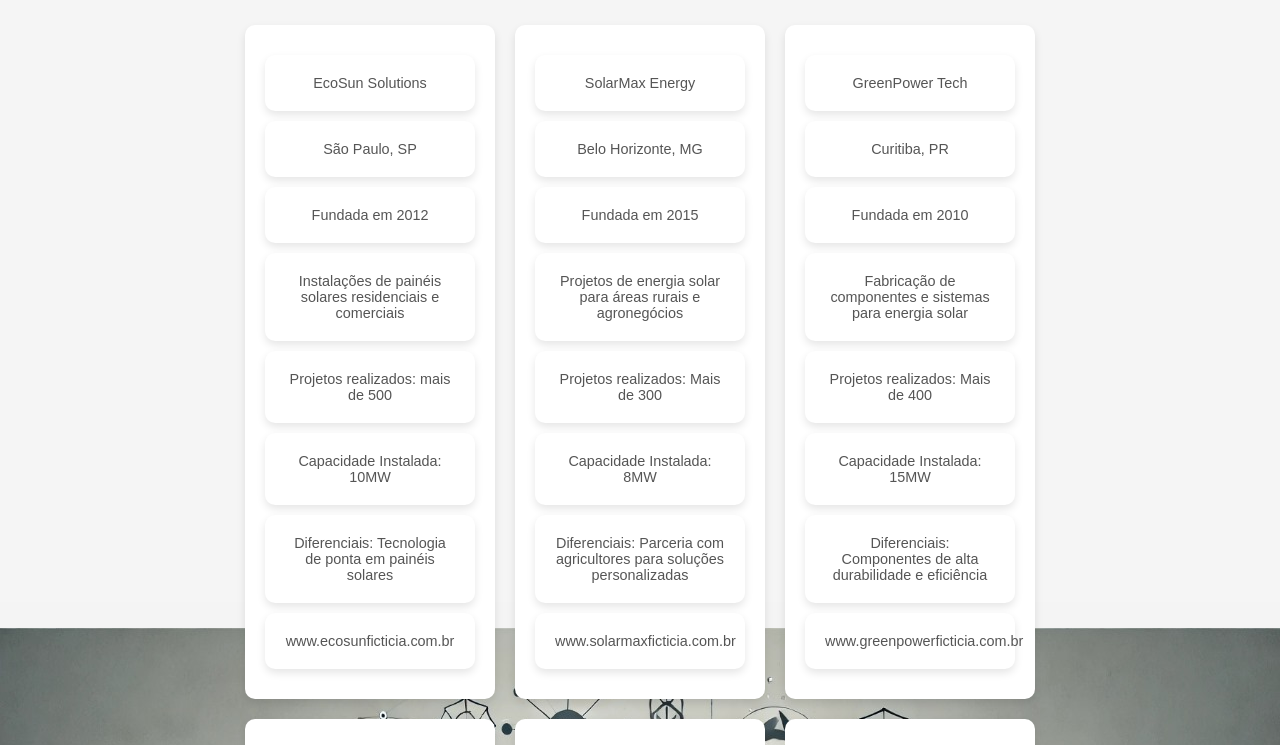
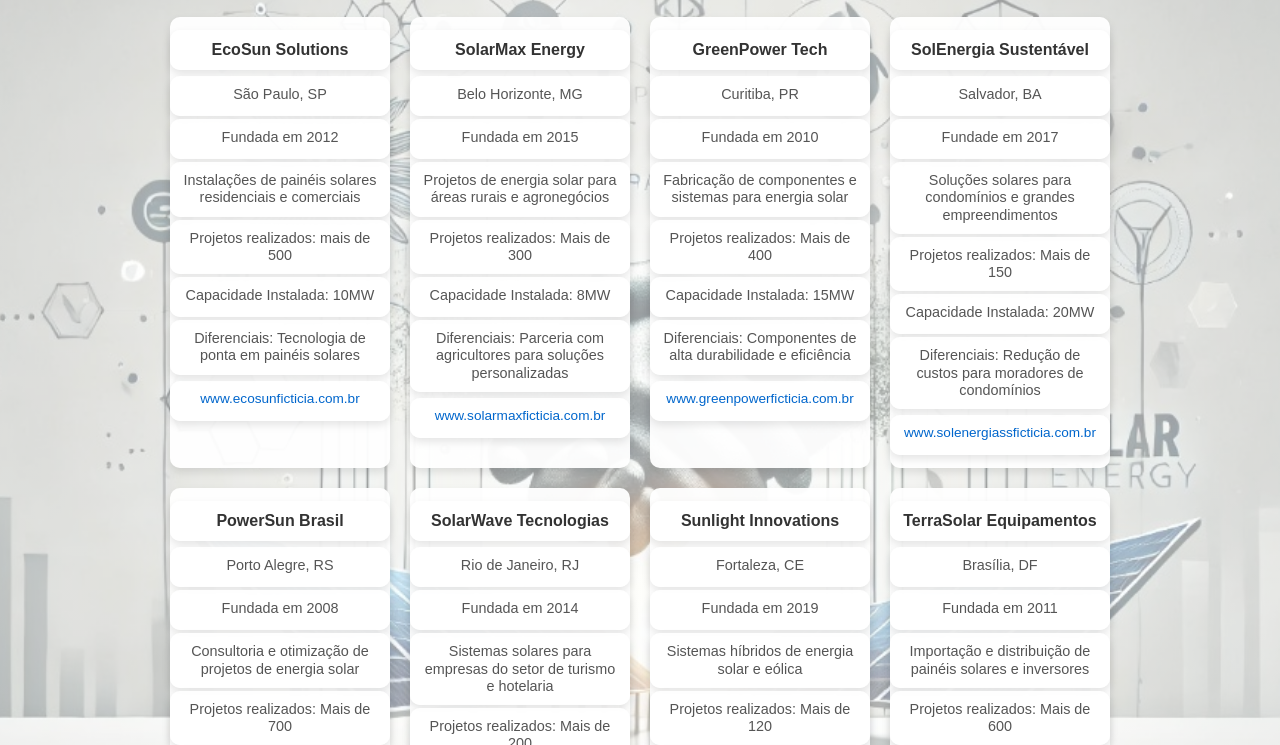
Before and after one commit to RaulMigliari/dimaSun, a website: page client/empresas/index.html in a window 1280 px wide. Shown: the part 198-943 px from the top of the page. Drawn offline with Linux system fonts and the light colour scheme.

Commit message:
CSS página Empresas Parceiras
Alteração na estilização da página Empresas Parceiras

```diff
--- a/client/css/empresas.css
+++ b/client/css/empresas.css
@@ -12,6 +12,8 @@ body {
     flex-direction: column;
     align-items: center;
     background-color: #f5f5f5;
+    margin: 0;
+    padding: 0;
 }
 
 header {
@@ -41,48 +43,70 @@ main {
     align-items: center;
     width: 100%;
     padding: 20px 10%;
-    background-image: url('/img/empresasParceiras.png'); /* Substitua pelo caminho da imagem de fundo */
-    background-size: contain;
-    background-repeat: no-repeat;
+    color: #333;
+    background-image: linear-gradient(rgba(255, 255, 255, 0.6), rgba(255, 255, 255, 0.6)), url('/img/empresasParceiras.png');
+    background-size: cover;
     background-position: center;
-    color: #333;
 }
 
+
 main h1 {
-    font-size: 2.5em;
+    font-size: 2em;
     font-weight: bold;
     margin: 40px 0;
 }
 
+/* Estilização dos blocos das empresas */
 ul {
     display: flex;
     flex-wrap: wrap;
     justify-content: center;
     list-style: none;
     gap: 20px;
+    padding: 0;
+    margin: 0;
     width: 100%;
 }
 
 ul li {
-    background-color: white;
+    background-color: rgba(255, 255, 255, 0.95); /* Menos transparência */
     border-radius: 10px;
     box-shadow: 0 4px 8px rgba(0, 0, 0, 0.1);
-    padding: 20px;
-    max-width: 250px;
-    width: 100%;
-    height: auto;
+    padding: 10px;
+    width: 220px;
+    min-height: 40px; /* Altura mínima reduzida */
     text-align: center;
+    display: flex;
+    flex-direction: column;
+    align-items: center;
 }
 
+/* Estilização do conteúdo da lista dentro de cada bloco */
 ul li ol {
     list-style: none;
     padding: 0;
     color: #555;
+    line-height: 1.2; /* Menor espaçamento entre linhas */
 }
 
 ul li ol li {
-    margin: 10px 0;
-    font-size: 0.9em;
+    margin: 3px 0; /* Margem menor entre os itens */
+    font-size: 0.9em; /* Tamanho levemente reduzido */
+}
+
+/* Destaque para o nome da empresa */
+ul li ol li:first-child {
+    font-size: 1em;
+    font-weight: bold;
+    color: #333;
+    margin-bottom: 6px; /* Espaço leve após o nome */
+}
+
+/* Estilização do link do site */
+ul li ol li:last-child {
+    font-size: 0.85em;
+    color: #0066cc;
+    margin-top: 6px;
 }
 
 footer {
--- a/client/empresas/index.html
+++ b/client/empresas/index.html
@@ -9,7 +9,7 @@
 </head>
 <body>
     <header>
-        <a id="logo_link" href="index.html">DimaSun</a>
+        <a id="logo_link" href="../index.html">DimaSun</a>
 
         <div id="elementos_header">
             <a href="/empresas/index.html">Empresas</a>
```
